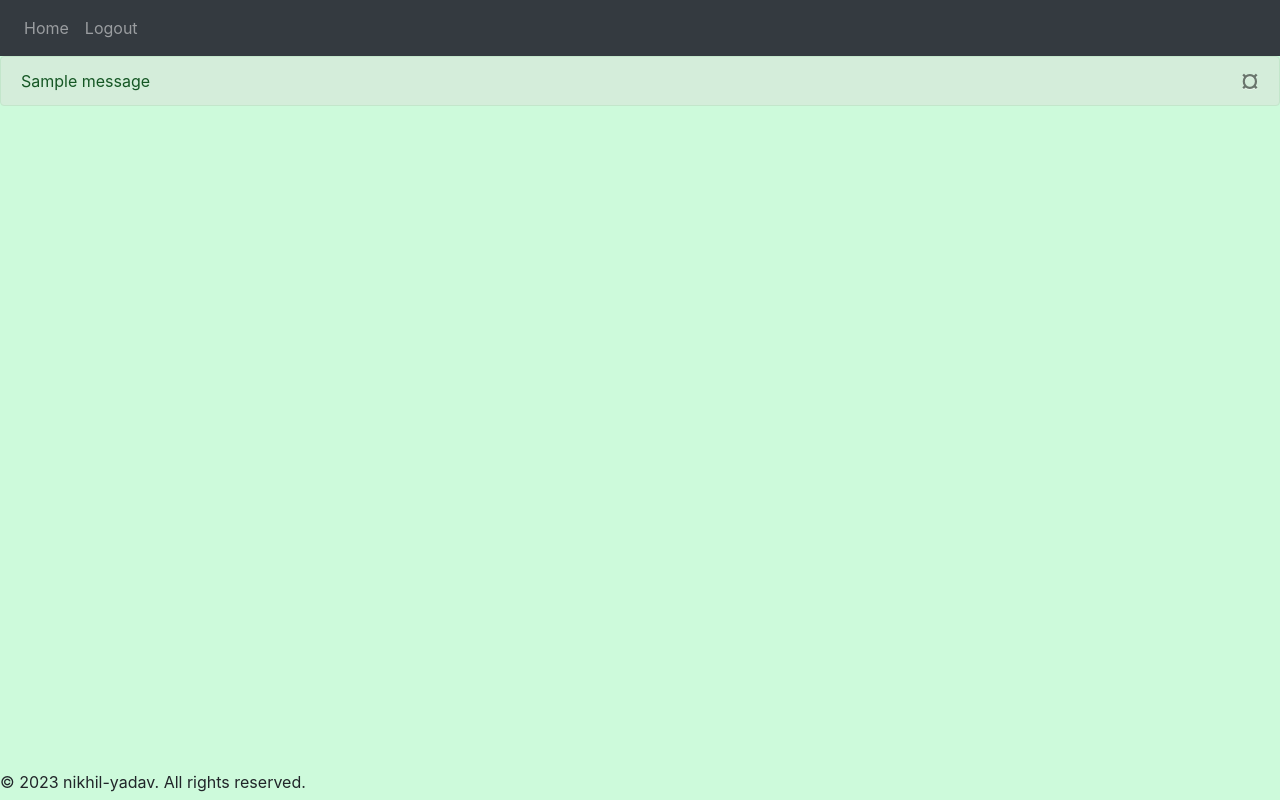
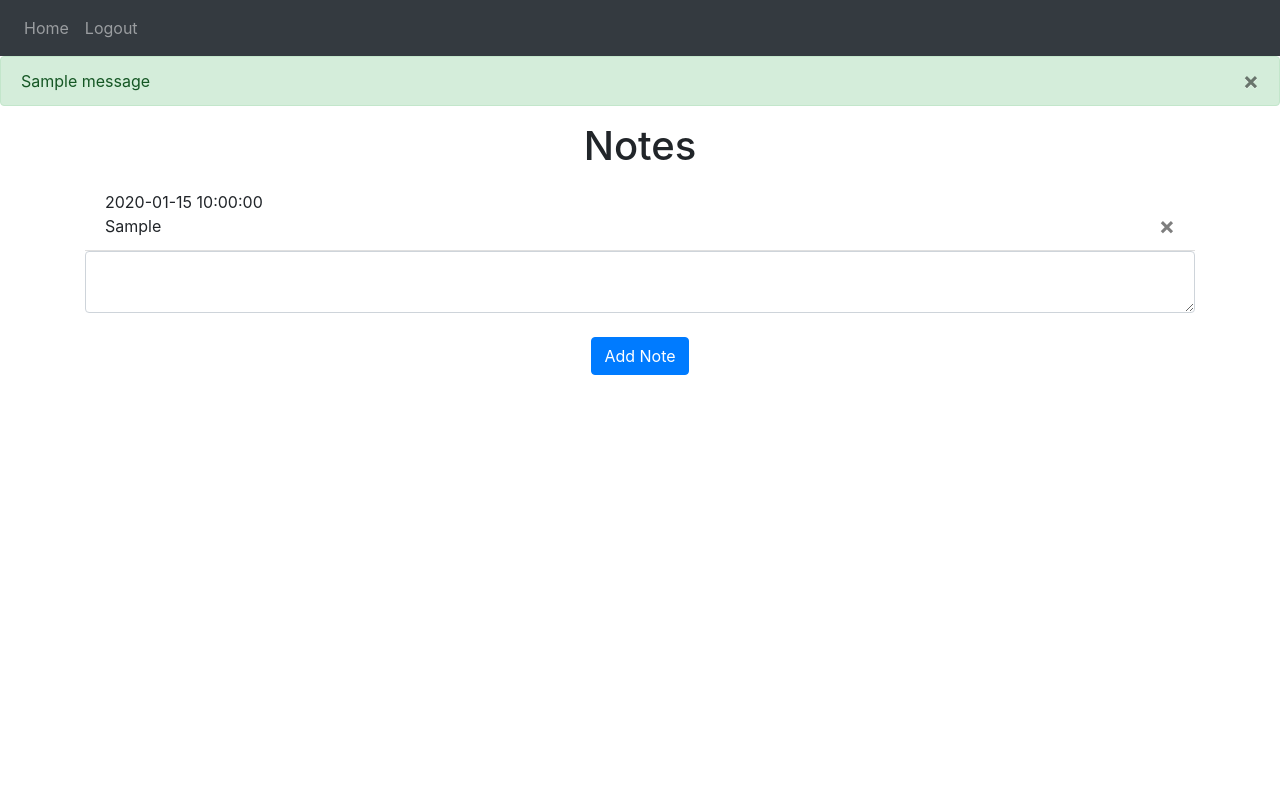
Before and after one commit to yadavnikhil17102004/python-powered-website, a Flask app: page / in a window 1280 px wide. Run offline with Flask 3, Linux system fonts and the light colour scheme; a user stored in the database is signed in; tables that the repository leaves empty hold one stand-in row (values such as "Sample post"); one stand-in notice (Sample message) is shown; some libraries are stand-ins or nearby versions.

Commit message:
Final touches

```diff
--- a/website/templates/base.html
+++ b/website/templates/base.html
@@ -1,32 +1,30 @@
 <!DOCTYPE html>
-<html lang="en">
-
+<html>
   <head>
-        <meta charset="UTF-8">
-        <meta name="viewport" content="width=device-width, initial-scale=1.0">
+    <meta charset="utf-8" />
+    <meta name="viewport" content="width=device-width, initial-scale=1" />
     <link
       rel="stylesheet"
       href="https://stackpath.bootstrapcdn.com/bootstrap/4.4.1/css/bootstrap.min.css"
       integrity="sha384-Vkoo8x4CGsO3+Hhxv8T/Q5PaXtkKtu6ug5TOeNV6gBiFeWPGFN9MuhOf23Q9Ifjh"
-            crossorigin="anonymous" />
+      crossorigin="anonymous"
+    />
     <link
       rel="stylesheet"
       href="https://stackpath.bootstrapcdn.com/font-awesome/4.7.0/css/font-awesome.min.css"
-            crossorigin="anonymous" />
+      crossorigin="anonymous"
+    />
+
     <title>{% block title %}Home{% endblock %}</title>
   </head>
-
-    <body class="body">
-
-        <!-- navbar code start -->
-        <!-- navbar code start -->
-
+  <body>
     <nav class="navbar navbar-expand-lg navbar-dark bg-dark">
       <button
         class="navbar-toggler"
         type="button"
         data-toggle="collapse"
-                data-target="#navbar">
+        data-target="#navbar"
+      >
         <span class="navbar-toggler-icon"></span>
       </button>
       <div class="collapse navbar-collapse" id="navbar">
@@ -34,76 +32,60 @@
           {% if user.is_authenticated %}
           <a class="nav-item nav-link" id="home" href="/">Home</a>
           <a class="nav-item nav-link" id="logout" href="/logout">Logout</a>
-                    {% else  %}
+          {% else %}
           <a class="nav-item nav-link" id="login" href="/login">Login</a>
-                    <a class="nav-item nav-link" id="signUp" href="/sign_up">Sign Up</a>
+          <a class="nav-item nav-link" id="signUp" href="/sign-up">Sign Up</a>
           {% endif %}
         </div>
       </div>
     </nav>
 
-        <!-- Displaying error for incorrect inputs -->
-        {% with messages =  get_flashed_messages(with_categories=true) %}
-        {% if messages %}
-        {% for category, message in messages %}
-        {% if category == 'error' %}
-        <div class="alert alert-danger alert-dimisable fade show" role="alert" >
-            {{message}}
+    {% with messages = get_flashed_messages(with_categories=true) %} {% if
+    messages %} {% for category, message in messages %} {% if category ==
+    'error' %}
+    <div class="alert alert-danger alter-dismissable fade show" role="alert">
+      {{ message }}
       <button type="button" class="close" data-dismiss="alert">
-                <span aria-hidden="true">&curren;</span>
+        <span aria-hidden="true">&times;</span>
       </button>
     </div>
-        {% elif category == 'success'%}
-        <div class="alert alert-success alert-dimisable fade show" role="alert" >
-            {{message}}
+    {% else %}
+    <div class="alert alert-success alter-dismissable fade show" role="alert">
+      {{ message }}
       <button type="button" class="close" data-dismiss="alert">
-                <span aria-hidden="true">&curren;</span>
+        <span aria-hidden="true">&times;</span>
       </button>
     </div>
-        {% endif %}
-        {% endfor %}
-        {% endif %}
-        {% endwith %}
+    {% endif %} {% endfor %} {% endif %} {% endwith %}
 
-        <!-- navbar code end -->
-        <!-- navbar code end -->
-
-        <div>{% block content %}{% endblock %}</div>
-
-        <!-- predefined js file from bootstrap start -->
-        <!-- predefined js file from bootstrap start -->
-
+    <div class="container">{% block content %} {% endblock %}</div>
     <script
       src="https://code.jquery.com/jquery-3.2.1.slim.min.js"
       integrity="sha384-KJ3o2DKtIkvYIK3UENzmM7KCkRr/rE9/Qpg6aAZGJwFDMVNA/GpGFF93hXpG5KkN"
-            crossorigin="anonymous"></script>
+      crossorigin="anonymous"
+    ></script>
     <script
       src="https://cdnjs.cloudflare.com/ajax/libs/popper.js/1.12.9/umd/popper.min.js"
       integrity="sha384-ApNbgh9B+Y1QKtv3Rn7W3mgPxhU9K/ScQsAP7hUibX39j7fakFPskvXusvfa0b4Q"
-            crossorigin="anonymous"></script>
+      crossorigin="anonymous"
+    ></script>
     <script
       src="https://maxcdn.bootstrapcdn.com/bootstrap/4.0.0/js/bootstrap.min.js"
       integrity="sha384-JZR6Spejh4U02d8jOt6vLEHfe/JQGiRRSQQxSfFWpi1MquVdAyjUar5+76PVCmYl"
-            crossorigin="anonymous"></script>
+      crossorigin="anonymous"
+    ></script>
 
-        <!-- predefined js file from bootstrap end -->
-        <!-- predefined js file from bootstrap end -->
-
-        <style>
-            .body{
-                background-color: #CDFADB;
+{% block javascript %}
+    <script type="text/javascript">
+      function deleteNote(noteId) {
+  fetch("/delete-note", {
+    method: "POST",
+    body: JSON.stringify({ noteId: noteId }),
+  }).then((_res) => {
+    window.location.href = "/";
+  });
   }
-            .footer{
-                position: fixed;
-                margin-bottom:  0px !important;
-                bottom: 0;
-                width: 100%;
-                height: 30px;
-            }
-        </style>
-
+</script>
+{% endblock %}
   </body>
-    <footer class="footer">
-        <p>&copy; 2023 nikhil-yadav. All rights reserved.</p>
-      </footer>
 </html>
--- a/website/templates/home.html
+++ b/website/templates/home.html
@@ -1,6 +1,23 @@
-{% extends "base.html" %}
-{% block title %}Note Home page{% endblock %}
-
-{% block body %}
-<h2>THIs is home page</h2>
-{% endblock %}
+{% extends "base.html" %} {% block title %}Home{% endblock %} {% block content
+    %}
+    <h1 align="center">Notes</h1>
+    <ul class="list-group list-group-flush" id="notes">
+      {% for note in user.notes %}
+      <li class="list-group-item">
+        {{ note.date }}
+        <br>
+        {{ note.data }}
+        <button type="button" class="close" onClick="deleteNote({{ note.id }})">
+          <span aria-hidden="true">&times;</span>
+        </button>
+      </li>
+      {% endfor %}
+    </ul>
+    <form method="POST">
+      <textarea name="note" id="note" class="form-control"></textarea>
+      <br />
+      <div align="center">
+        <button type="submit" class="btn btn-primary">Add Note</button>
+      </div>
+    </form>
+    {% endblock %}
--- a/website/views.py
+++ b/website/views.py
@@ -1,9 +1,37 @@
-from flask import Blueprint, render_template
+from flask import Blueprint, render_template, request, flash, jsonify
 from flask_login import login_required, current_user
+from .models import Note
+from . import db
+import json
 
 views = Blueprint('views', __name__)
 
-@views.route('/')
+
+@views.route('/', methods=['GET', 'POST'])
 @login_required
 def home():
+    if request.method == 'POST':
+        note = request.form.get('note')#Gets the note from the HTML
+
+        if len(note) < 1:
+            flash('Note is too short!', category='error')
+        else:
+            new_note = Note(data=note, user_id=current_user.id)  #providing the schema for the note
+            db.session.add(new_note) #adding the note to the database
+            db.session.commit()
+            flash('Note added!', category='success')
+
     return render_template("home.html", user=current_user)
+
+
+@views.route('/delete-note', methods=['POST'])
+def delete_note():
+    note = json.loads(request.data) # this function expects a JSON from the INDEX.js file
+    noteId = note['noteId']
+    note = Note.query.get(noteId)
+    if note:
+        if note.user_id == current_user.id:
+            db.session.delete(note)
+            db.session.commit()
+
+    return jsonify({})
```
Also changed, not shown: website/auth.py (+37 -39 lines), website/static/index.js (added, +8 -0 lines). Lines whose indentation alone changed are shown as unchanged.
